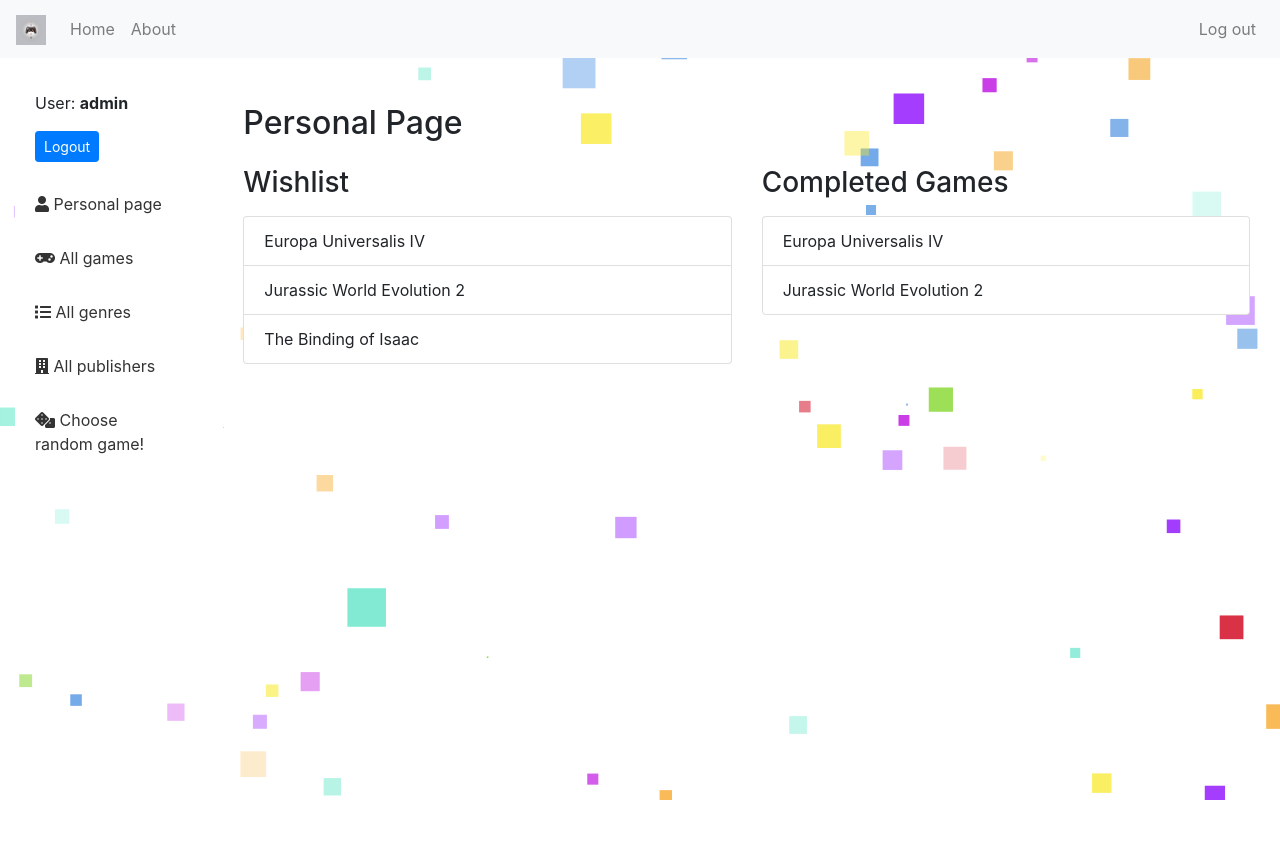
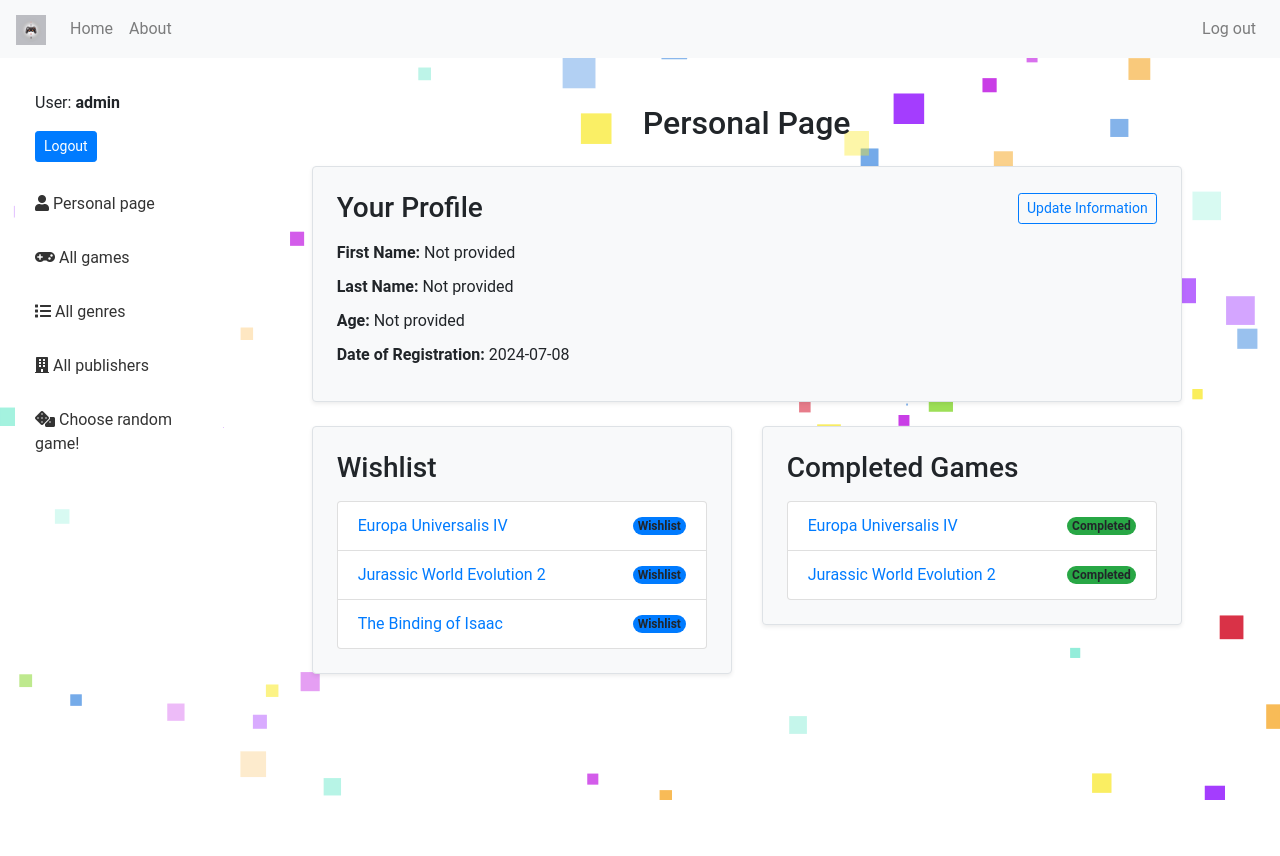
Before and after one commit to BornToLivee/game-hub, a Django app: page /personal_page/ in a window 1280 px wide. Run offline with Django 5.2, Linux system fonts and the light colour scheme; a user stored in the database is signed in; data comes from the database, SQL or seed files in the repository; parts of the project's set-up code (start-up, migrations or seed data) failed here and were passed over; some libraries are stand-ins or nearby versions.

Commit message:
refactor personal page template by add info about player & add update player info button to personal page & add first_name and last_name fields to player model & add paggination to wishlist and completed games

```diff
--- a/game/urls.py
+++ b/game/urls.py
@@ -3,7 +3,7 @@
 
 from game.views import index, GameListView, GenreListView, PublisherListView, register, personal_page, \
     update_wishlist_status, update_completed_status, game_detail, GameCreateView, GameUpdateView, GenreDetailView, \
-    PublisherDetailView, about, RandomGameView
+    PublisherDetailView, about, RandomGameView, player_update
 from game_hub import settings
 
 urlpatterns = [
@@ -20,6 +20,7 @@
     path('update_wishlist_status/<int:game_id>/', update_wishlist_status, name='update-wishlist-status'),
     path('update_completed_status/<int:game_id>/', update_completed_status, name='update-completed-status'),
     path('personal_page/', personal_page, name='personal-page'),
+    path('player/update/', player_update, name='player-update'),
     path('about/', about, name='about-page'),
     path('random/', RandomGameView.as_view(), name='random-game'),
 ]
--- a/game/views.py
+++ b/game/views.py
@@ -1,4 +1,6 @@
 from django.contrib.auth import login
+from django.contrib.auth.decorators import login_required
+from django.core.paginator import Paginator
 from django.db.models import Avg
 from django.http import HttpRequest, HttpResponse
 from django.shortcuts import render, redirect, get_object_or_404
@@ -6,7 +8,7 @@
 from django.views import View
 from django.views.generic import ListView, DetailView, CreateView, UpdateView
 
-from game.forms import PlayerRegistrationForm, RatingForm, GameSearchForm, GameForm
+from game.forms import PlayerRegistrationForm, RatingForm, GameSearchForm, GameForm, PlayerUpdateForm
 from game.models import Player, Game, Publisher, Genre, Rating
 
 
@@ -44,6 +46,17 @@
     return render(request, "registration/register.html", {"form": form})
 
 
+def player_update(request):
+    if request.method == 'POST':
+        form = PlayerUpdateForm(request.POST, instance=request.user)
+        if form.is_valid():
+            form.save()
+            return redirect('game:personal-page')
+    else:
+        form = PlayerUpdateForm(instance=request.user)
+    return render(request, 'game/player_update.html', {'form': form})
+
+
 def update_wishlist_status(request, game_id):
     game = get_object_or_404(Game, id=game_id)
     player = request.user
@@ -69,10 +82,23 @@
 def personal_page(request):
     wishlist_games = request.user.wishlist_games.all()
     completed_games = request.user.completed_games.all()
+
+    wishlist_paginator = Paginator(wishlist_games, 5)  # 5 игр на страницу
+    completed_paginator = Paginator(completed_games, 5)
+
+    wishlist_page_number = request.GET.get('wishlist_page')
+    completed_page_number = request.GET.get('completed_page')
+
+    wishlist_page_obj = wishlist_paginator.get_page(wishlist_page_number)
+    completed_page_obj = completed_paginator.get_page(completed_page_number)
+
     context = {
-        'wishlist_games': wishlist_games,
-        'completed_games': completed_games,
+        'wishlist_games': wishlist_page_obj,
+        'completed_games': completed_page_obj,
+        'is_wishlist_paginated': wishlist_paginator.num_pages > 1,
+        'is_completed_paginated': completed_paginator.num_pages > 1,
     }
+
     return render(request, 'game/personal_page.html', context)
 
 
--- a/static/css/styles.css
+++ b/static/css/styles.css
@@ -1,11 +1,8 @@
-.background-animation {
-  position: fixed;
-  width: 100%;
+/* Общие стили */
+body {
+    font-family: 'Roboto', sans-serif;
     height: 100%;
-  z-index: -1;
-  top: 0;
-  left: 0;
-  background: #ffffff;
+    margin: 0;
 }
 
 html, body {
@@ -13,6 +10,45 @@
     margin: 0;
 }
 
+.container {
+    max-width: 900px;
+    animation: fadeIn 1s ease-in-out;
+}
+
+h2, h3 {
+    font-weight: 500;
+}
+
+p {
+    font-weight: 400;
+}
+
+a {
+    color: #007bff;
+    text-decoration: none;
+}
+
+a:hover {
+    text-decoration: underline;
+}
+
+/* Анимации */
+@keyframes fadeIn {
+    from {
+        opacity: 0;
+        transform: translateY(20px);
+    }
+    to {
+        opacity: 1;
+        transform: translateY(0);
+    }
+}
+
+.container .row {
+    animation: fadeIn 1s ease-in-out;
+}
+
+/* Навигация */
 .navbar {
     position: fixed;
     top: 0;
@@ -23,7 +59,6 @@
 .container-fluid {
     height: 100%;
     margin-top: 56px;
-
 }
 
 .sidebar-wrapper {
@@ -62,17 +97,7 @@
     color: white;
 }
 
-#average-rating i, #user-rating i {
-  font-size: 24px;
-  color: #ffc107;
-}
-
-#user-rating i:hover,
-#user-rating i:hover ~ i {
-  color: #ffeb3b;
-  cursor: pointer;
-}
-
+/* Игровая информация */
 .game-info {
     background: #f8f9fa;
     padding: 30px; /* Увеличено значение padding для большей отступов */
@@ -81,27 +106,6 @@
     border: 1px solid #ddd; /* Добавлена рамка */
     max-width: 1000px; /* Увеличена максимальная ширина контейнера */
     margin: 0 auto; /* Центрирование контейнера */
-}
-
-.rating-section, .user-rating-section {
-  background: #f8f9fa;
-  padding: 20px;
-  border-radius: 10px;
-  box-shadow: 0 4px 8px rgba(0,0,0,0.1);
-}
-
-.game-actions .btn-animated {
-  transition: all 0.3s;
-}
-
-.game-actions .btn-animated:hover {
-  transform: translateY(-2px);
-  box-shadow: 0 4px 8px rgba(0,0,0,0.2);
-}
-
-.btn-block {
-  display: block;
-  width: 100%;
 }
 
 .game-image-container {
@@ -120,6 +124,94 @@
     object-position: center;
 }
 
-.col-md-8 {
-  width: 2000;
+.rating-section, .user-rating-section {
+    background: #f8f9fa;
+    padding: 20px;
+    border-radius: 10px;
+    box-shadow: 0 4px 8px rgba(0,0,0,0.1);
 }
+
+#average-rating i, #user-rating i {
+    font-size: 24px;
+    color: #ffc107;
+}
+
+#user-rating i:hover,
+#user-rating i:hover ~ i {
+    color: #ffeb3b;
+    cursor: pointer;
+}
+
+.game-actions .btn-animated {
+    transition: all 0.3s;
+}
+
+.game-actions .btn-animated:hover {
+    transform: translateY(-2px);
+    box-shadow: 0 4px 8px rgba(0,0,0,0.2);
+}
+
+.btn-block {
+    display: block;
+    width: 100%;
+}
+
+/* Страница профиля пользователя */
+.user-info {
+    background-color: #f8f9fa;
+    padding: 20px;
+    border-radius: 10px;
+    box-shadow: 0 4px 6px rgba(0,0,0,0.1);
+}
+
+.user-details p {
+    margin-bottom: 10px;
+    font-size: 16px;
+}
+
+.wishlist, .completed-games {
+    border-radius: 10px;
+    box-shadow: 0 4px 6px rgba(0,0,0,0.1);
+}
+
+/* Общие стили элементов */
+.list-group-item {
+    transition: background-color 0.3s, transform 0.3s;
+}
+
+.list-group-item:hover {
+    background-color: #f1f1f1;
+    transform: scale(1.02);
+}
+
+.btn-outline-primary {
+    transition: background-color 0.3s, color 0.3s;
+}
+
+.btn-outline-primary:hover {
+    background-color: #007bff;
+    color: white;
+}
+
+}
+/* Пагинация */
+.pagination {
+    display: flex;
+    justify-content: center;
+    align-items: center;
+}
+
+.pagination .btn {
+    margin: 0 5px;
+}
+
+/* Фоновые анимации */
+.background-animation {
+    position: fixed;
+    width: 100%;
+    height: 100%;
+    z-index: -1;
+    top: 0;
+    left: 0;
+    background: #ffffff;
+}
--- a/templates/game/personal_page.html
+++ b/templates/game/personal_page.html
@@ -1,32 +1,91 @@
 {% extends "base.html" %}
+{% load query_transform %}
 
 {% block content %}
   <div class="container mt-5">
-    <h2 class="mb-4">Personal Page</h2>
+    <h2 class="mb-4 text-center title" >Personal Page</h2>
 
     <div class="row">
-        <div class="col-md-6">
-            <div class="wishlist">
+      <!-- User Information -->
+      <div class="col-md-12 mb-4">
+        <div class="user-info p-4 border rounded shadow-sm bg-light">
+          <div class="d-flex justify-content-between align-items-center mb-3">
+            <h3 class="mb-0">Your Profile</h3>
+            <a href="{% url 'game:player-update' %}" class="btn btn-outline-primary btn-sm">Update Information</a>
+          </div>
+          <div class="user-details">
+            <p><strong>First Name:</strong> {{ user.first_name|default:"Not provided" }}</p>
+            <p><strong>Last Name:</strong> {{ user.last_name|default:"Not provided" }}</p>
+            <p><strong>Age:</strong> {{ user.age|default:"Not provided" }}</p>
+            <p><strong>Date of Registration:</strong> {{ user.date_joined|date:"Y-m-d" }}</p>
+          </div>
+        </div>
+      </div>
+
+      <div class="col-md-6 mb-4">
+        <div class="wishlist p-4 border rounded shadow-sm bg-light">
           <h3 class="mb-3">Wishlist</h3>
           <ul class="list-group">
             {% for game in wishlist_games %}
-                        <li class="list-group-item">{{ game.title }}</li>
+              <li class="list-group-item d-flex justify-content-between align-items-center">
+                <a href="{% url 'game:game-detail' game.id %}">{{ game.title }}</a>
+                <span class="badge bg-primary rounded-pill">Wishlist</span>
+              </li>
             {% empty %}
               <li class="list-group-item text-muted">No games in wishlist</li>
             {% endfor %}
           </ul>
+          <!-- Пагинация для wishlist -->
+          {% if is_wishlist_paginated %}
+            <ul class="pagination mt-3">
+              {% if wishlist_games.has_previous %}
+                <li class="page-item"><a class="page-link"
+                                         href="?{% query_transform request wishlist_page=wishlist_games.previous_page_number %}">Prev</a>
+                </li>
+              {% endif %}
+              <li class="page-item active"><span
+                  class="page-link">{{ wishlist_games.number }} of {{ wishlist_games.paginator.num_pages }}</span></li>
+              {% if wishlist_games.has_next %}
+                <li class="page-item"><a class="page-link"
+                                         href="?{% query_transform request wishlist_page=wishlist_games.next_page_number %}">Next</a>
+                </li>
+              {% endif %}
+            </ul>
+          {% endif %}
         </div>
       </div>
-        <div class="col-md-6">
-            <div class="completed-games">
+
+      <div class="col-md-6 mb-4">
+        <div class="completed-games p-4 border rounded shadow-sm bg-light">
           <h3 class="mb-3">Completed Games</h3>
           <ul class="list-group">
             {% for game in completed_games %}
-                        <li class="list-group-item">{{ game.title }}</li>
+              <li class="list-group-item d-flex justify-content-between align-items-center">
+                <a href="{% url 'game:game-detail' game.id %}">{{ game.title }}</a>
+                <span class="badge bg-success rounded-pill">Completed</span>
+              </li>
             {% empty %}
               <li class="list-group-item text-muted">No completed games yet</li>
             {% endfor %}
           </ul>
+          <!-- Пагинация для completed games -->
+          {% if is_completed_paginated %}
+            <ul class="pagination mt-3">
+              {% if completed_games.has_previous %}
+                <li class="page-item"><a class="page-link"
+                                         href="?{% query_transform request completed_page=completed_games.previous_page_number %}">Prev</a>
+                </li>
+              {% endif %}
+              <li class="page-item active"><span
+                  class="page-link">{{ completed_games.number }} of {{ completed_games.paginator.num_pages }}</span>
+              </li>
+              {% if completed_games.has_next %}
+                <li class="page-item"><a class="page-link"
+                                         href="?{% query_transform request completed_page=completed_games.next_page_number %}">Next</a>
+                </li>
+              {% endif %}
+            </ul>
+          {% endif %}
         </div>
       </div>
     </div>
```
Also changed, not shown: game/forms.py (+11 -3 lines), game/models.py (+10 -11 lines), game/migrations/0001_initial.py. Lines whose indentation alone changed are shown as unchanged.
